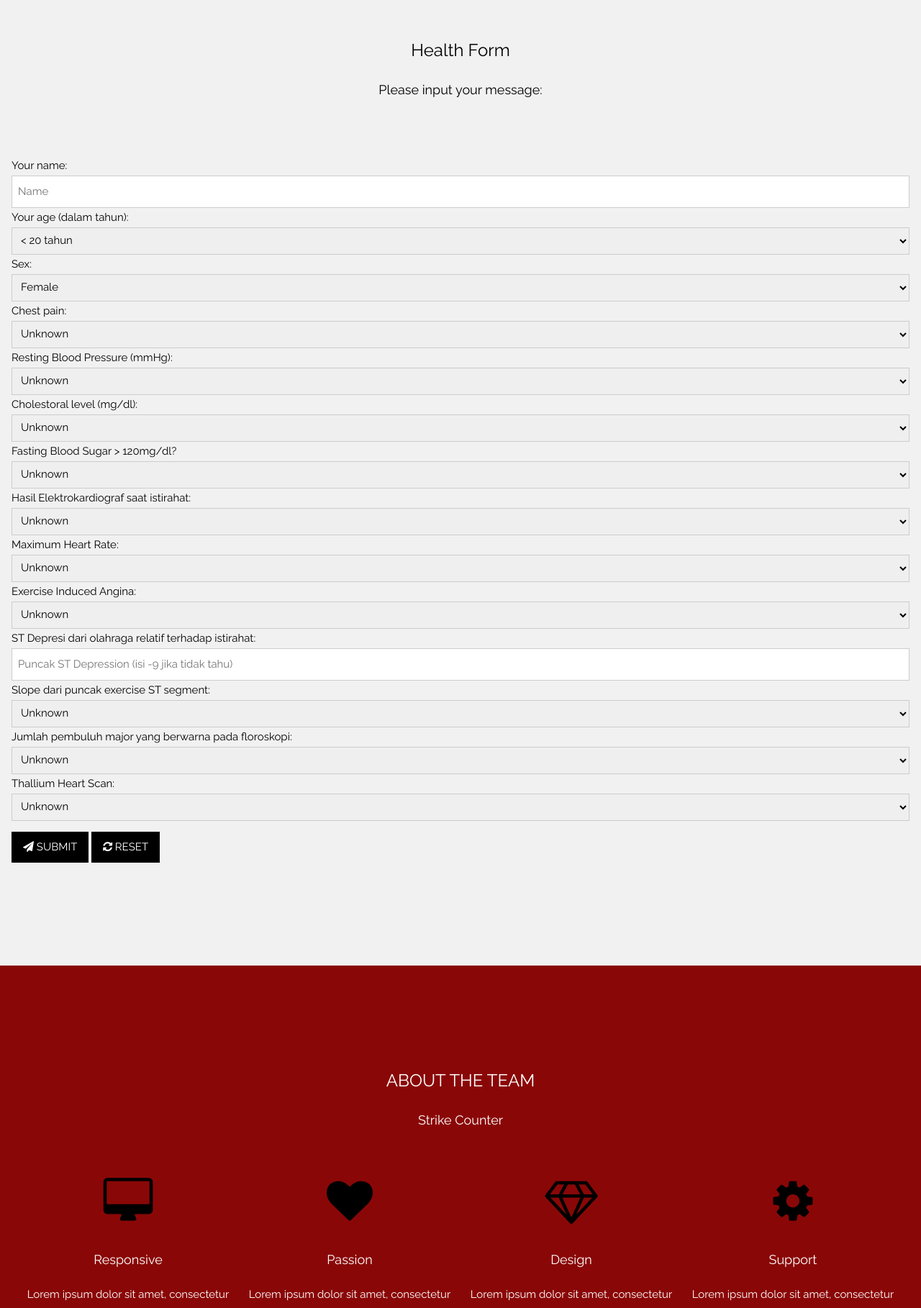
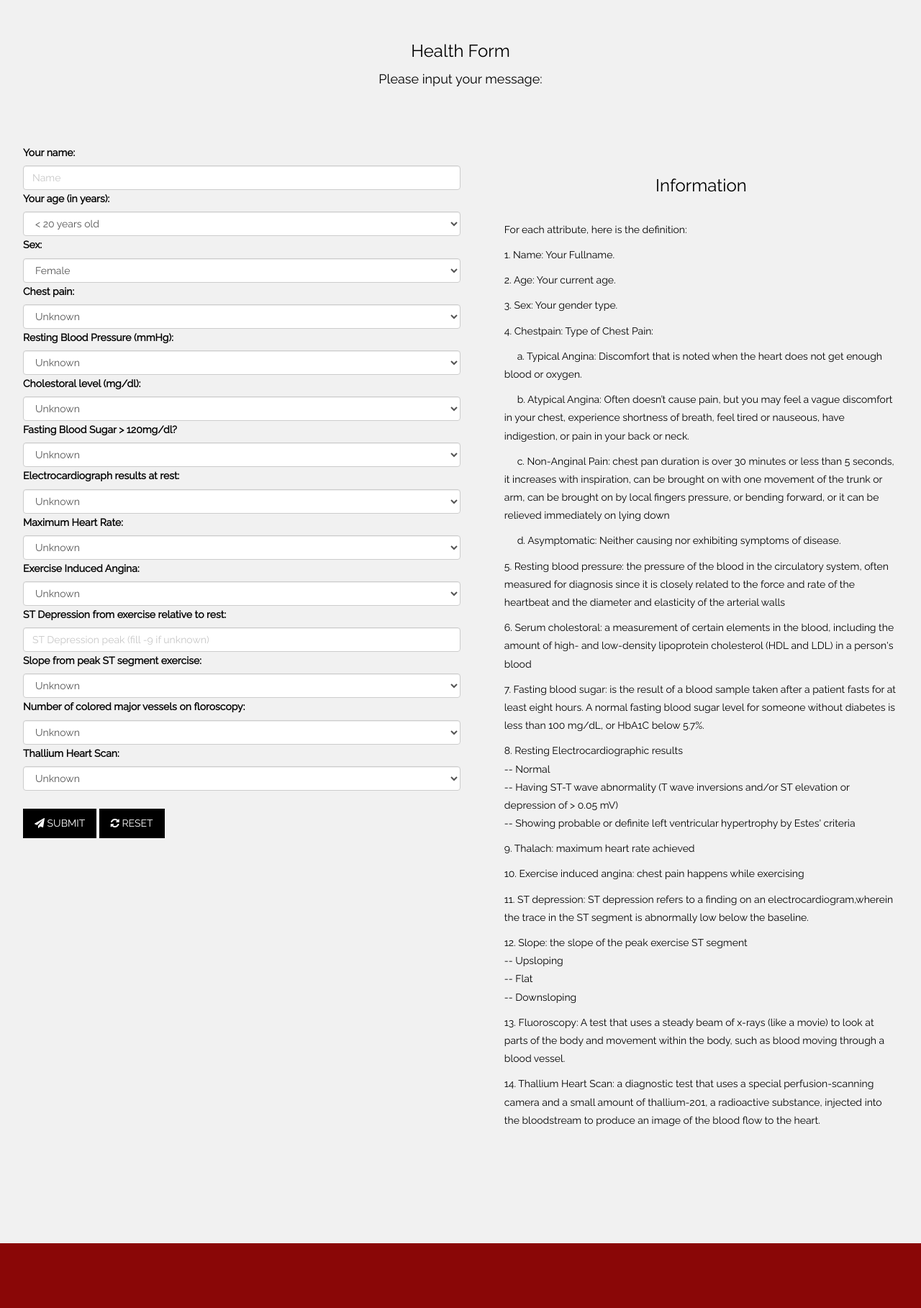
Before and after one commit to ededrap/AI_HDD, a Django app: page / in a window 1280 px wide. Shown: the part 890-2708 px from the top of the page at 72% size. Run offline with Django 3.2, Linux system fonts and the light colour scheme; some libraries are stand-ins or nearby versions.

Commit message:
Added information on index.html

```diff
--- a/webstuff/forms.py
+++ b/webstuff/forms.py
@@ -2,39 +2,39 @@ from django import forms
 
 class HeartForm(forms.Form):
     attrs = {
-        'class': 'w3-input w3-border',
+        'class': 'w3-input w3-border form-control',
         'type': 'text'
     }
     attrs.update({'placeholder' : 'Name'})
     name = forms.CharField(label='Your name', widget=forms.TextInput(attrs=attrs))
 
-    age = forms.ChoiceField(label='Your age (dalam tahun)', choices=((0,"< 20 tahun"),
+    age = forms.ChoiceField(label='Your age (in years)', choices=((0,"< 20 years old"),
         (1,"20 < x < 30"), (2,"30 < x < 40"), (3,"40 < x < 50"), (4,"50 < x < 60"),
-        (5,"60 < x < 70"), (6, "70 ke atas")), widget=forms.Select(attrs=attrs))
+        (5,"60 < x < 70"), (6, "70 and above")), widget=forms.Select(attrs=attrs))
     sex = forms.ChoiceField(label = 'Sex', choices=((0,"Female"), (1,"Male")), widget=forms.Select(attrs=attrs))
     cp = forms.ChoiceField(label='Chest pain', choices=((-9, "Unknown"), (1,"Typical Angina"), (2,"Atypical Angina"),
         (3, "Non-anginal Pain"), (4, "Asymptomatic")), widget=forms.Select(attrs=attrs))
     trestbps = forms.ChoiceField(label='Resting Blood Pressure (mmHg)', choices=((-9, "Unknown"), (0,"< 120"),
-        (1,"120 < x < 130"), (2, "130 < x < 140"), (3, "140 < x < 180"), (4, "180 ke atas")),
+        (1,"120 < x < 130"), (2, "130 < x < 140"), (3, "140 < x < 180"), (4, "180 and above")),
         widget=forms.Select(attrs=attrs))
     chol = forms.ChoiceField(label='Cholestoral level (mg/dl)', choices=((-9, "Unknown"), (0,"< 200"),
         (1,"200 < x < 230"), (2, "230 < x < 260"), (3, "260 < x < 290"), (4, "290 < x < 320"),
         (5, "320 ke atas")), widget=forms.Select(attrs=attrs))
     fbs = forms.ChoiceField(label='Fasting Blood Sugar > 120mg/dl?', choices=((-9, "Unknown"), (1,"Yes"), (0,"No")), widget=forms.Select(attrs=attrs))
-    restecg = forms.ChoiceField(label='Hasil Elektrokardiograf saat istirahat', choices=((-9, "Unknown"), (0,"Normal"),
-        (1,"Gelombang ST-T Abnormal"),(2,"Kemungkinan hipertrofi ventrikel kiri")),
+    restecg = forms.ChoiceField(label='Electrocardiograph results at rest', choices=((-9, "Unknown"), (0,"Normal"),
+        (1,"Abnormal ST-T wave"),(2,"Possibility of left ventricular hypertrophy")),
         widget=forms.Select(attrs=attrs))
     thalach = forms.ChoiceField(label='Maximum Heart Rate', choices=((-9, "Unknown"), (0,"< 150"),
         (1,"150 < x < 160"), (2, "160 < x < 170"), (3, "170 < x < 180"), (4, "180 < x < 190"),
-        (5, "190 < x < 200"), (5, "200 ke atas")), widget=forms.Select(attrs=attrs))
+        (5, "190 < x < 200"), (5, "200 and above")), widget=forms.Select(attrs=attrs))
     exang = forms.ChoiceField(label = 'Exercise Induced Angina', choices=((-9, "Unknown"), (1,"Yes"), (0,"No")),
         widget=forms.Select(attrs=attrs))
-    attrs.update({'placeholder' : 'Puncak ST Depression (isi -9 jika tidak tahu)'})
-    oldpeak = forms.CharField(label='ST Depresi dari olahraga relatif terhadap istirahat',
+    attrs.update({'placeholder' : 'ST Depression peak (fill -9 if unknown)'})
+    oldpeak = forms.CharField(label='ST Depression from exercise relative to rest',
         widget=forms.TextInput(attrs=attrs))
-    slope = forms.ChoiceField(label = 'Slope dari puncak exercise ST segment', choices=((-9, "Unknown"), (1,"Upsloping"),
+    slope = forms.ChoiceField(label = 'Slope from peak ST segment exercise:', choices=((-9, "Unknown"), (1,"Upsloping"),
         (2,"Flat"), (3, "Downsloping")), widget=forms.Select(attrs=attrs))
-    ca = forms.ChoiceField(label = 'Jumlah pembuluh major yang berwarna pada floroskopi',
+    ca = forms.ChoiceField(label = 'Number of colored major vessels on floroscopy:',
         choices=((-9, "Unknown"), (0,"0"), (1,"1"), (2, "2"), (3, "3")), widget=forms.Select(attrs=attrs))
     thal = forms.ChoiceField(label = 'Thallium Heart Scan', choices=((-9, "Unknown"), (3,"Normal"), (6,"Fixed Defect"),
         (7, "Reversible Defect")), widget=forms.Select(attrs=attrs))
--- a/webstuff/templates/index.html
+++ b/webstuff/templates/index.html
@@ -7,6 +7,9 @@
 <link rel="stylesheet" href="https://www.w3schools.com/w3css/4/w3.css">
 <link rel="stylesheet" href="https://fonts.googleapis.com/css?family=Raleway">
 <link rel="stylesheet" href="https://cdnjs.cloudflare.com/ajax/libs/font-awesome/4.7.0/css/font-awesome.min.css">
+<link rel="stylesheet" href="https://maxcdn.bootstrapcdn.com/bootstrap/3.3.7/css/bootstrap.min.css">
+<script src="https://ajax.googleapis.com/ajax/libs/jquery/3.3.1/jquery.min.js"></script>
+<script src="https://maxcdn.bootstrapcdn.com/bootstrap/3.3.7/js/bootstrap.min.js"></script>
 <style>
 body,h1,h2,h3,h4,h5,h6 {font-family: "Raleway", sans-serif}
 body, html {
@@ -68,7 +71,7 @@ $(document).ready(function(){
 
     <span class="w3-jumbo w3-hide-small">Heart Disease Detector Using Machine Learning</span><br>
     <span class="w3-xxlarge w3-hide-large w3-hide-medium">Start something that matters</span><br>
-    <span class="w3-large">Stop wasting valuable time with projects that just isn't you.</span>
+    <span class="w3-large">“She smiled, and there it was again, that aching pressure in his chest. Love, or a heart attack. Kind of the same thing.” ― Kristan Higgins, Somebody to Love</span>
     <p><a href="#form" class="w3-button w3-white w3-padding-large w3-large w3-margin-top w3-opacity w3-hover-opacity-off">Let's Go</a></p>
     <p><a href="#about" class="w3-button w3-white w3-padding-large w3-large w3-margin-top w3-opacity w3-hover-opacity-off">About the Team</a></p>
   </div>
@@ -84,20 +87,11 @@ $(document).ready(function(){
   <p class="w3-center w3-large">Please input your message:</p>
   <div style="margin-top:48px">
     <br>
+    <div class="w3-container" style="">
+      <div style="width:50%; float:left">
         <form action="/" method="post" id="sebuah-form">
-      <!-- <p><input class="w3-input w3-border" type="text" placeholder="Name" required name="Name"></p>
-      <p><input class="w3-input w3-border" type="text" placeholder="Email" required name="Email"></p>
-      <p><input class="w3-input w3-border" type="text" placeholder="Subject" required name="Subject"></p>
-      <p><input class="w3-input w3-border" type="text" placeholder="Message" required name="Message"></p>
-      <p><input class="w3-input w3-border" type="text" placeholder="Message" required name="Message"></p>
-      <p><input class="w3-input w3-border" type="text" placeholder="Message" required name="Message"></p>
-      <p><input class="w3-input w3-border" type="text" placeholder="Message" required name="Message"></p>
-      <p><input class="w3-input w3-border" type="text" placeholder="Message" required name="Message"></p>
-      <p><input class="w3-input w3-border" type="text" placeholder="Message" required name="Message"></p>
-      <p><input class="w3-input w3-border" type="text" placeholder="Message" required name="Message"></p>
-      <p><input class="w3-input w3-border" type="text" placeholder="Message" required name="Message"></p>
-      <p><input class="w3-input w3-border" type="text" placeholder="Message" required name="Message"></p> -->
           {{ form }}
+          <br />
           <p>
             <button class="w3-button w3-black" type="submit">
               <i class="fa fa-paper-plane"></i> SUBMIT
@@ -113,6 +107,41 @@ $(document).ready(function(){
           </p>
 
         </form>
+      </div>
+      <div>
+        &nbsp;
+      </div>
+      <div style="width:45%; float:right">
+        <h3 style="text-align: center">Information</h3>
+        <br/>
+        <p>For each attribute, here is the definition:</p>
+        <p>1. Name: Your Fullname.</p>
+        <p>2. Age: Your current age.</p>
+        <p>3. Sex: Your gender type.</p>
+        <p>4. Chestpain: Type of Chest Pain:</p>
+        <p>&nbsp;&nbsp;&nbsp;&nbsp;&nbsp;a. Typical Angina: Discomfort that is noted when the heart does not get enough blood or oxygen.</p>
+        <p>&nbsp;&nbsp;&nbsp;&nbsp;&nbsp;b. Atypical Angina:  Often doesn’t cause pain, but you may feel a vague discomfort in your chest, experience shortness of breath, feel tired or nauseous, have indigestion, or pain in your back or neck.</p>
+        <p>&nbsp;&nbsp;&nbsp;&nbsp;&nbsp;c. Non-Anginal Pain: chest pan duration is over 30 minutes or less than 5 seconds, it increases with inspiration, can be brought on with one movement of the trunk or arm, can be brought on by local fingers pressure, or bending forward, or it can be relieved immediately on lying down</p>
+        <p>&nbsp;&nbsp;&nbsp;&nbsp;&nbsp;d. Asymptomatic: Neither causing nor exhibiting symptoms of disease.</p>
+        <p>5. Resting blood pressure: the pressure of the blood in the circulatory system, often measured for diagnosis since it is closely related to the force and rate of the heartbeat and the diameter and elasticity of the arterial walls</p>
+        <p>6. Serum cholestoral: a measurement of certain elements in the blood, including the amount of high- and low-density lipoprotein cholesterol (HDL and LDL) in a person's blood</p>
+        <p>7. Fasting blood sugar: is the result of a blood sample taken after a patient fasts for at least eight hours. A normal fasting blood sugar level for someone without diabetes is less than 100 mg/dL, or HbA1C below 5.7%.</p>
+        <p>8. Resting Electrocardiographic results <br/>
+        -- Normal <br/>
+        -- Having ST-T wave abnormality (T wave inversions and/or ST elevation or depression of > 0.05 mV) <br/>
+        -- Showing probable or definite left ventricular hypertrophy by Estes' criteria<br/></p>
+        <p>9. Thalach: maximum heart rate achieved</p>
+        <p>10. Exercise induced angina: chest pain happens while exercising</p>
+        <p>11. ST depression: ST depression refers to a finding on an electrocardiogram,wherein the trace in the ST segment is abnormally low below the baseline.</p>
+        <p>12. Slope: the slope of the peak exercise ST segment <br />
+        -- Upsloping<br />
+        -- Flat<br />
+        -- Downsloping<br /></p>
+        <p>13. Fluoroscopy: A test that uses a steady beam of x-rays (like a movie) to look at parts of the body and movement within the body, such as blood moving through a blood vessel. </p>
+        <p>14. Thallium Heart Scan: a diagnostic test that uses a special perfusion-scanning camera and a small amount of thallium-201, a radioactive substance, injected into the bloodstream to produce an image of the blood flow to the heart.</p>
+
+      </div>
+    </div>
 
 
 
```
Lines whose indentation alone changed are shown as unchanged.
